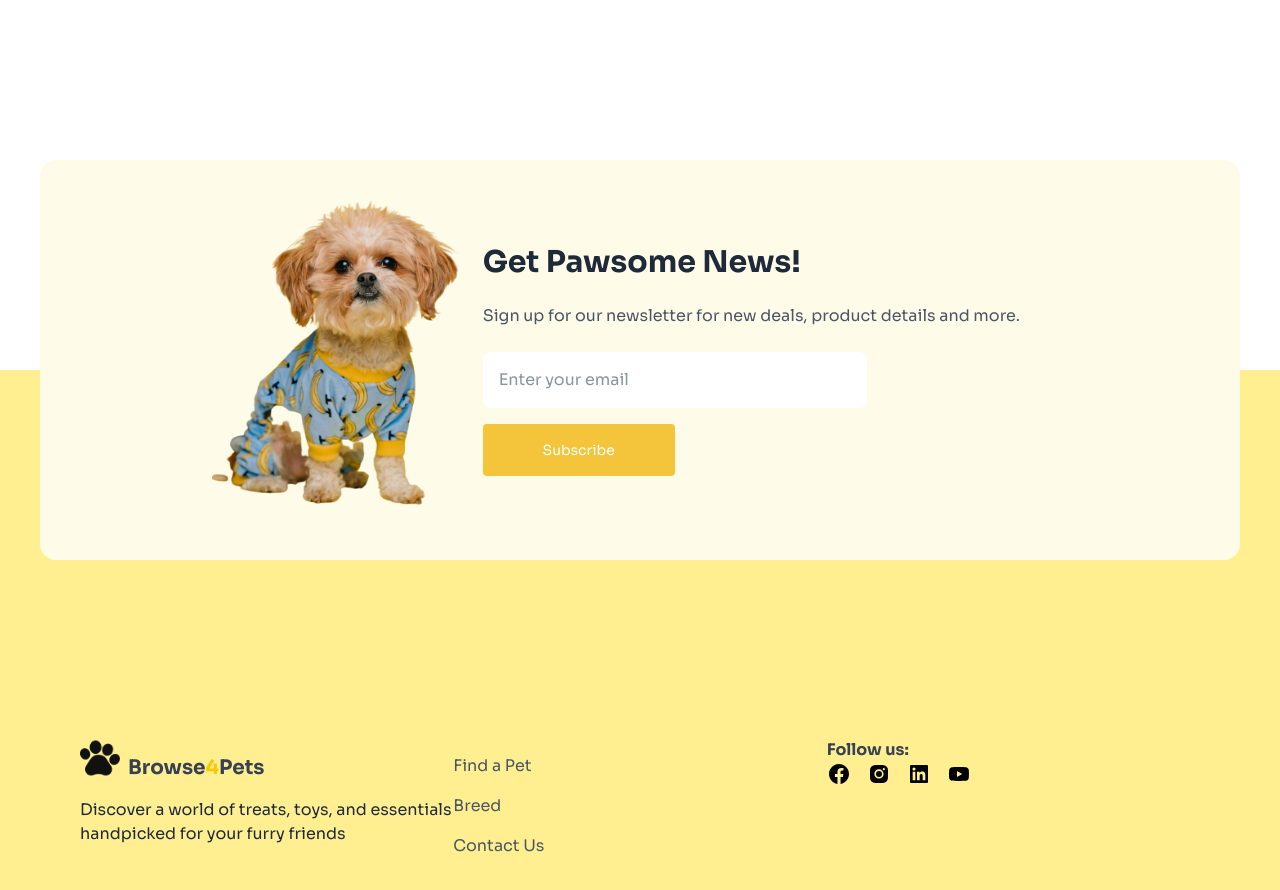
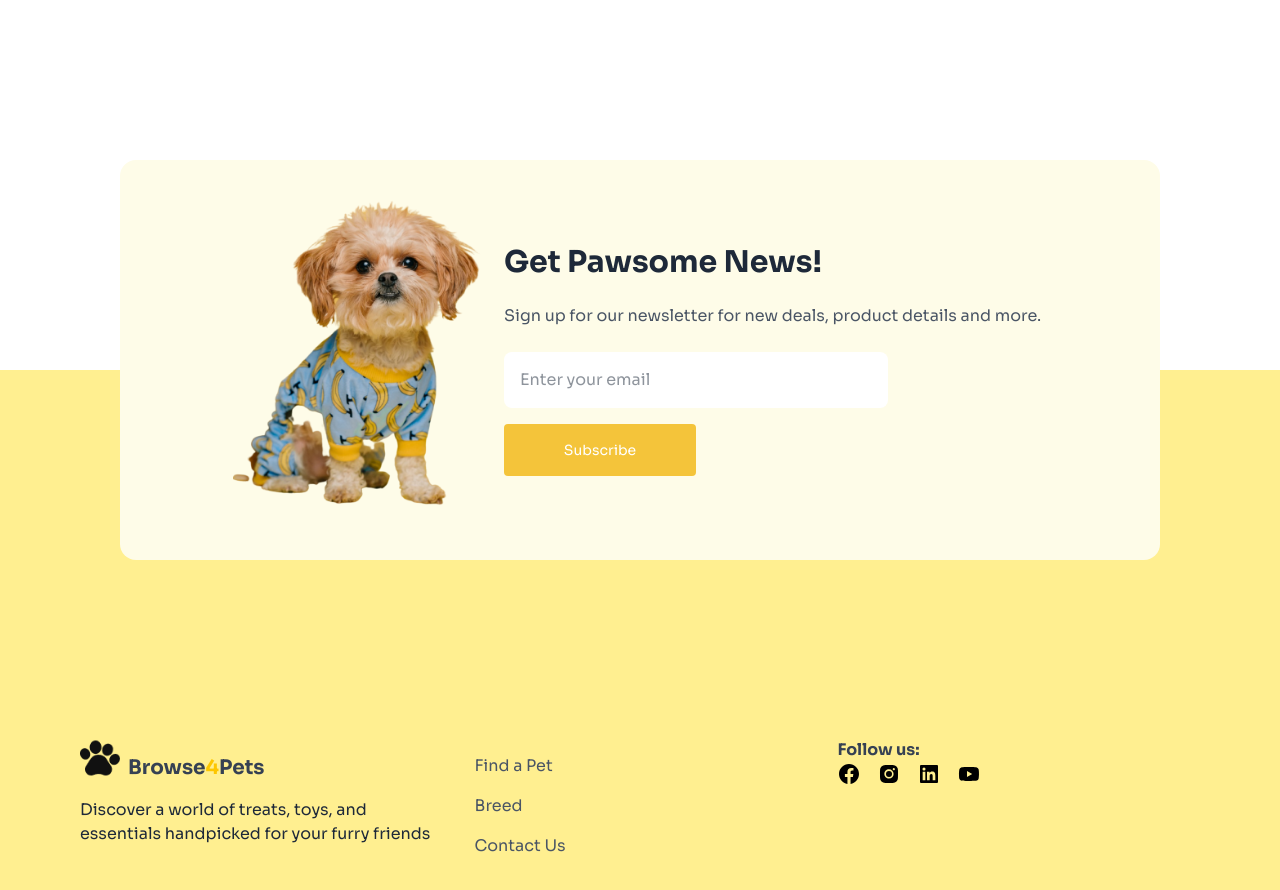
Before and after one commit to PB-Popy/B11-A3-Living-Lab, a plain HTML site: page index.html in a window 1280 px wide. Shown: the part 3237-4127 px from the top of the page. Drawn offline with nearby package versions, Linux system fonts and the light colour scheme; a web font is replaced by a local one.

Commit message:
fix margin

```diff
--- a/index.html
+++ b/index.html
@@ -421,7 +421,7 @@
   </section>
 
   <!-- Newsletter Section -->
-  <section class="p-10 py-10 md:py-20 z-10">
+  <section class="py-10 px-10 md:px-30 py-10 md:py-20 z-10">
     <div class="container mx-auto px-4 md:px-20 rounded-2xl bg-yellow-50 py-10">
       <div class="flex flex-col items-center md:items-left md:flex-row md:space-x-4">
         <div class="md:flex md:basis-1/3 h-full md:justify-end">
@@ -451,7 +451,7 @@
   <div class="relative bg-yellow-300/50 pt-76 mt-[-332px] md:mt-[-270px] -z-10"></div>
 
   <footer class="bg-yellow-300/50 pb-5 pt-16">
-    <div class="container mx-auto px-4 md:px-20 flex flex-col md:flex-row items-start justify-between space-y-4">
+    <div class="container mx-auto px-4 md:px-20 flex flex-col md:flex-row items-start justify-between space-y-4 md:space-x-4">
       <div class="flex flex-col items-start space-x-2 md:w-1/3">
         <div class="flex flex-row align-center items-center space-y-5">
           <img src="c1-assets/logo-footer.png" alt="Logo" class="w-10 h-10">
@@ -461,7 +461,7 @@
         </div>
         <p class="font-gray-700">Discover a world of treats, toys, and essentials handpicked for your furry friends</p>
       </div>
-      <div class="flex flex-col space-y-4 pt-4 md:mt-0 md:w-1/3">
+      <div class="flex flex-col space-y-4 pt-4 md:mt-0 md:w-1/3 md:pl-4">
         <a href="#" class="text-gray-600 hover:text-gray-800">Find a Pet</a>
         <a href="#" class="text-gray-600 hover:text-gray-800">Breed</a>
         <a href="#" class="text-gray-600 hover:text-gray-800">Contact Us</a>
```
